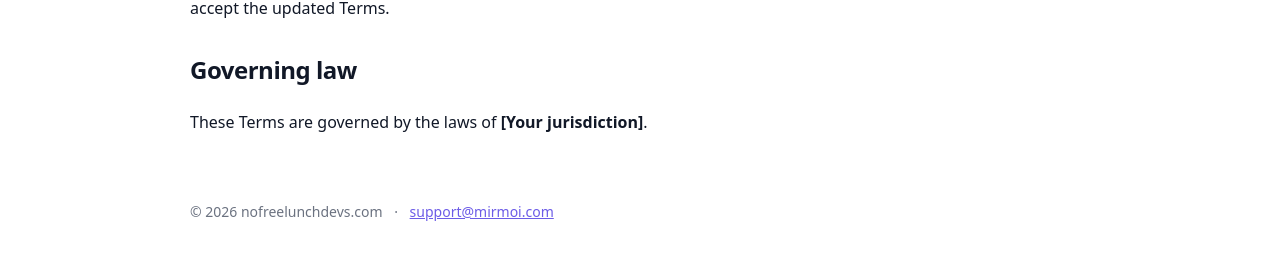
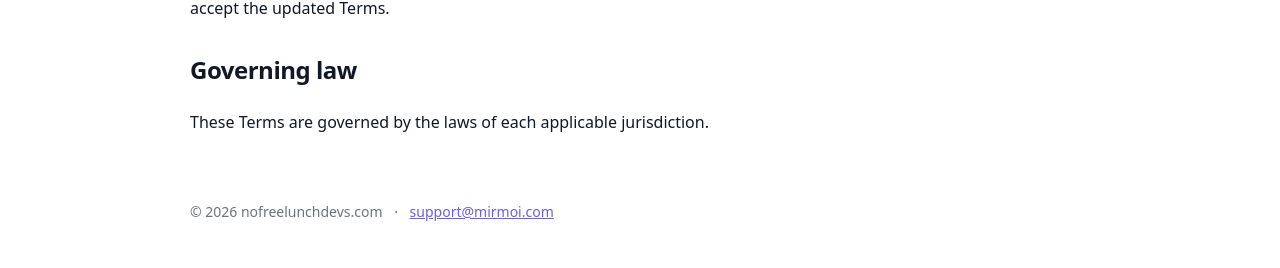
Before and after one commit to nofreelunch-development/mirmoi-legal, a Jekyll site: the page built from terms/index.md, in a window 1280 px wide. Shown: the part 1392-1660 px from the top of the page. Built offline with Jekyll 4.4.1, drawn with Linux system fonts in a browser that asks for light colours; our own code applies the rules of GitHub Pages for plain Markdown files.

Commit message:
Update index.md

```diff
--- a/terms/index.md
+++ b/terms/index.md
@@ -38,4 +38,4 @@ To the maximum extent permitted by law, the Company is not liable for indirect,
 We may update these Terms and will update the date above. Continued use means you accept the updated Terms.
 
 ## Governing law
-These Terms are governed by the laws of **[Your jurisdiction]**.
+These Terms are governed by the laws of each applicable jurisdiction.
```
